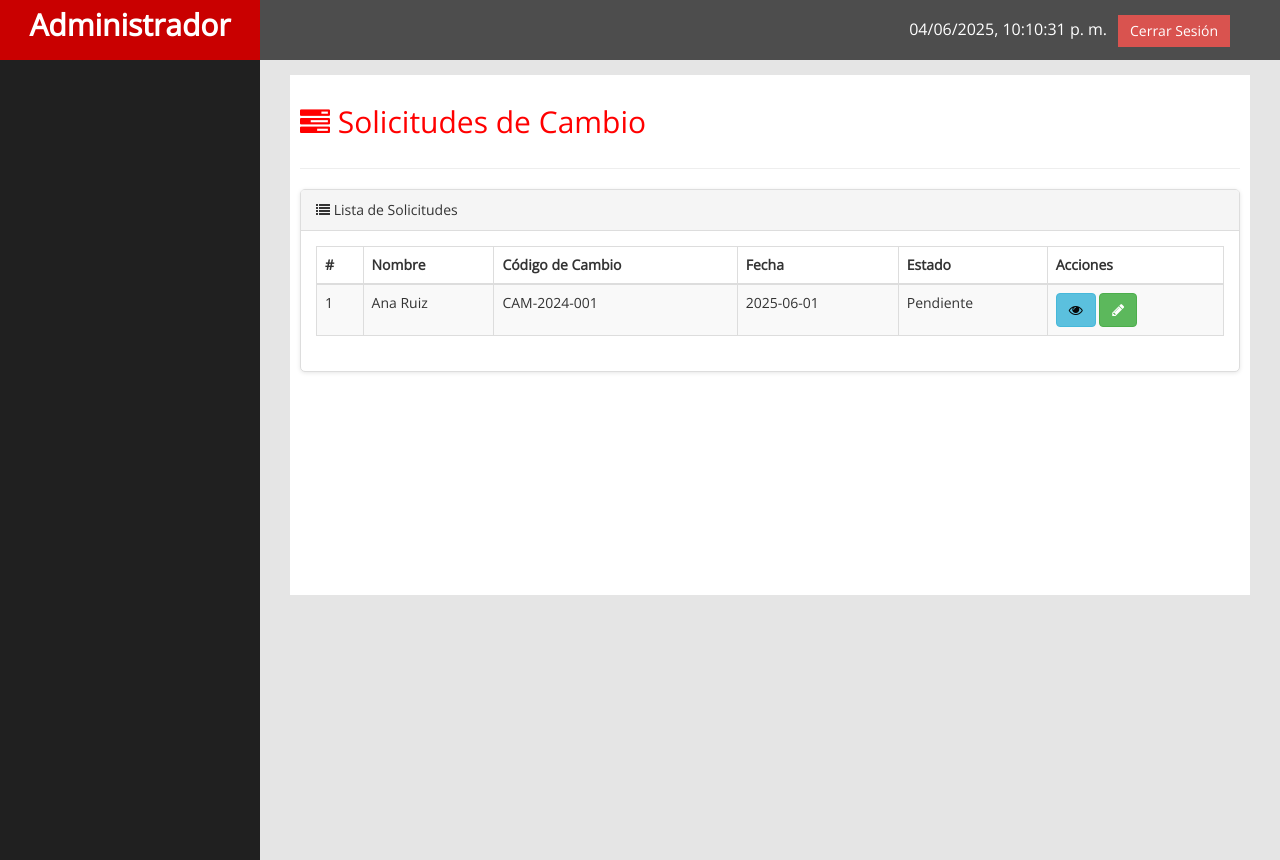
After one commit to Desarrolladores-Sistema-de-Eventos/Sistema_Eventos, a PHP site: page /evaluacion_tecnica.php in a window 1280 px wide. The commit adds this page. Run offline with PHP 8.4, Linux system fonts and the light colour scheme; the visitor is signed in with stand-in values (Sample User, id 1); some libraries are stand-ins or nearby versions.

Commit message:
Se creo el archivo evaluacion_tecnica.php, y el front para poder gestionar los cambios del sistema

```diff
--- a/config/config.php
+++ b/config/config.php
@@ -1,6 +1,6 @@
 <?php
 define('DB_HOST', 'localhost');
-define('DB_NAME', 'UTA_FISEI_EventosConfig');
+define('DB_NAME', 'uta_fisei_eventosconfig');
 define('DB_USER', 'root');
 define('DB_PASS', '');
 ?>
--- /dev/null
+++ b/views/evaluacion_tecnica.php
@@ -0,0 +1,241 @@
+<?php include("partials/header_Admin.php"); ?>
+<?php include("../core/auth.php"); ?>
+
+<div id="page-wrapper">
+  <div id="page-inner">
+    <div class="row">
+      <div class="col-md-12">
+        <h2><i class="fa fa-tasks"></i> Solicitudes de Cambio</h2>
+      </div>
+    </div>
+    <hr />
+
+    <div class="panel panel-default">
+      <div class="panel-heading"><i class="fa fa-list"></i> Lista de Solicitudes</div>
+      <div class="panel-body">
+
+        <div class="table-responsive">
+          <table class="table table-bordered table-striped" id="tabla-solicitudes">
+            <thead class="thead-dark">
+              <tr>
+                <th>#</th>
+                <th>Nombre</th>
+                <th>Código de Cambio</th>
+                <th>Fecha</th>
+                <th>Estado</th>
+                <th>Acciones</th>
+              </tr>
+            </thead>
+            <tbody>
+              <tr>
+                <td>1</td>
+                <td>Ana Ruiz</td>
+                <td>CAM-2024-001</td>
+                <td>2025-06-01</td>
+                <td>Pendiente</td>
+                <td>
+                  <button type="button" class="btn btn-info btn-ver"
+                    data-toggle="tooltip" title="Ver solicitud"
+                    data-nombre="Ana Ruiz"
+                    data-codigo="CAM-2024-001"
+                    data-fecha="2025-06-01"
+                    data-modulo="Matrícula">
+                    <i class="fa fa-eye"></i>
+                  </button>
+
+                  <button type="button" class="btn btn-success btn-evaluar"
+                    data-toggle="tooltip" title="Evaluar cambio"
+                    data-nombre="Ana Ruiz"
+                    data-codigo="CAM-2024-001"
+                    data-fecha="2025-06-01"
+                    data-modulo="Matrícula">
+                    <i class="fa fa-pencil"></i>
+                  </button>
+                </td>
+              </tr>
+            </tbody>
+          </table>
+        </div>
+
+        <!-- Modal Evaluación Técnica -->
+        <div class="modal fade" id="modalEvaluacion" tabindex="-1" role="dialog" aria-labelledby="modalEvaluacionLabel" aria-hidden="true">
+          <div class="modal-dialog modal-lg" role="document">
+            <div class="modal-content">
+
+              <div class="modal-header">
+                <h5 class="modal-title" id="modalEvaluacionLabel"><i class="fa fa-edit"></i> Evaluación Técnica del Cambio</h5>
+                <button type="button" class="close" data-dismiss="modal" aria-label="Cerrar">
+                  <span aria-hidden="true">&times;</span>
+                </button>
+              </div>
+
+              <div class="modal-body">
+                <form id="formEvaluacion">
+                  <div class="panel panel-info">
+                    <div class="panel-heading"><i class="fa fa-info-circle"></i> Información general</div>
+                    <div class="panel-body">
+                      <div class="row">
+                        <div class="col-md-6">
+                          <label><i class="fa fa-barcode"></i> Código del cambio</label>
+                          <input type="text" class="form-control" id="codigo" name="codigo" readonly>
+                        </div>
+                        <div class="col-md-6">
+                          <label><i class="fa fa-user"></i> Nombre del solicitante</label>
+                          <input type="text" class="form-control" id="solicitante" name="solicitante" readonly>
+                        </div>
+                      </div><br>
+                      <div class="row">
+                        <div class="col-md-6">
+                          <label><i class="fa fa-calendar"></i> Fecha de solicitud</label>
+                          <input type="date" class="form-control" id="fecha_solicitud" name="fecha_solicitud" readonly>
+                        </div>
+                        <div class="col-md-6">
+                          <label><i class="fa fa-cubes"></i> Módulo afectado</label>
+                          <input type="text" class="form-control" id="modulo" name="modulo" readonly>
+                        </div>
+                      </div>
+                    </div>
+                  </div>
+
+                  <div class="panel panel-warning">
+                    <div class="panel-heading"><i class="fa fa-sliders"></i> Evaluación técnica</div>
+                    <div class="panel-body">
+                      <div class="form-group">
+                        <label><i class="fa fa-tasks"></i> Tipo de cambio (ITIL)</label><br>
+                        <label class="radio-inline"><input type="radio" name="tipo_itil" value="Estándar"> Estándar</label>
+                        <label class="radio-inline"><input type="radio" name="tipo_itil" value="Normal"> Normal</label>
+                        <label class="radio-inline"><input type="radio" name="tipo_itil" value="Emergencia"> Emergencia</label>
+                      </div>
+
+                      <div class="form-group">
+                        <label><i class="fa fa-exclamation-triangle"></i> Prioridad</label><br>
+                        <label class="radio-inline"><input type="radio" name="prioridad" value="Alta"> Alta</label>
+                        <label class="radio-inline"><input type="radio" name="prioridad" value="Media"> Media</label>
+                        <label class="radio-inline"><input type="radio" name="prioridad" value="Baja"> Baja</label>
+                      </div>
+
+                      <div class="form-group">
+                        <label><i class="fa fa-wrench"></i> Categoría técnica</label>
+                        <select class="form-control" id="categoria" name="categoria">
+                          <option>Frontend / Interfaz</option>
+                          <option>Backend / Lógica del sistema</option>
+                          <option>Base de datos</option>
+                          <option>API o integraciones</option>
+                          <option>Seguridad / autenticación</option>
+                          <option>Otro</option>
+                        </select>
+                      </div>
+
+                      <div class="form-group">
+                        <label><i class="fa fa-lightbulb-o"></i> Evaluación técnica / impacto</label>
+                        <textarea class="form-control" id="evaluacion" name="evaluacion" rows="2"></textarea>
+                      </div>
+
+                      <div class="form-group">
+                        <label><i class="fa fa-thumbs-up"></i> Beneficios del cambio</label>
+                        <textarea class="form-control" id="beneficios" name="beneficios" rows="2"></textarea>
+                      </div>
+
+                      <div class="form-group">
+                        <label><i class="fa fa-thumbs-down"></i> Impacto de no realizar el cambio</label>
+                        <textarea class="form-control" id="impacto_negativo" name="impacto_negativo" rows="2"></textarea>
+                      </div>
+
+                      <div class="form-group">
+                        <label><i class="fa fa-list-ul"></i> Acciones requeridas</label>
+                        <textarea class="form-control" id="acciones" name="acciones" rows="2"></textarea>
+                      </div>
+                    </div>
+                  </div>
+
+                  <div class="panel panel-success">
+                    <div class="panel-heading"><i class="fa fa-check-circle"></i> Decisión y seguimiento</div>
+                    <div class="panel-body">
+                      <div class="form-group">
+                        <label><i class="fa fa-balance-scale"></i> Decisión</label><br>
+                        <label class="radio-inline"><input type="radio" name="estado" value="Aprobado"> Aprobado</label>
+                        <label class="radio-inline"><input type="radio" name="estado" value="Rechazado"> Rechazado</label>
+                        <label class="radio-inline"><input type="radio" name="estado" value="Más información"> Solicita más info</label>
+                      </div>
+
+                      <div class="form-group">
+                        <label><i class="fa fa-comments"></i> Observaciones</label>
+                        <textarea class="form-control" id="observaciones" name="observaciones" rows="2"></textarea>
+                      </div>
+
+                      <div class="form-group">
+                        <label><i class="fa fa-calendar-check-o"></i> Fecha de decisión</label>
+                        <input type="date" class="form-control" id="fecha_decision" name="fecha_decision">
+                      </div>
+
+                      <div class="form-group">
+                        <label><i class="fa fa-user-circle"></i> Responsable técnico</label>
+                        <input type="text" class="form-control" id="responsable" name="responsable">
+                      </div>
+                    </div>
+                  </div>
+
+                  <div class="modal-footer">
+                    <button type="submit" class="btn btn-danger"><i class="fa fa-save"></i> Guardar evaluación</button>
+                    <button type="button" class="btn btn-default" data-dismiss="modal">Cancelar</button>
+                  </div>
+                </form>
+              </div>
+
+            </div>
+          </div>
+        </div> <!-- Fin modal -->
+
+      </div>
+    </div>
+  </div>
+</div>
+
+<!-- Scripts necesarios -->
+<script src="https://code.jquery.com/jquery-3.6.0.min.js"></script>
+<script src="https://cdn.jsdelivr.net/npm/sweetalert2@11"></script>
+<script src="https://maxcdn.bootstrapcdn.com/bootstrap/3.4.1/js/bootstrap.min.js"></script>
+
+<script>
+$(document).ready(function () {
+  $('[data-toggle="tooltip"]').tooltip();
+
+  $('.btn-ver').click(function () {
+    const nombre = $(this).data('nombre');
+    const codigo = $(this).data('codigo');
+    const fecha = $(this).data('fecha');
+    const modulo = $(this).data('modulo');
+
+    Swal.fire({
+      title: 'Solicitud de ' + nombre,
+      html: `<b>Código:</b> ${codigo}<br><b>Fecha:</b> ${fecha}<br><b>Módulo:</b> ${modulo}`,
+      icon: 'info'
+    });
+  });
+
+  $('.btn-evaluar').click(function () {
+    const nombre = $(this).data('nombre');
+    const codigo = $(this).data('codigo');
+    const fecha = $(this).data('fecha');
+    const modulo = $(this).data('modulo');
+
+    $('#formEvaluacion')[0].reset();
+    $('#solicitante').val(nombre);
+    $('#codigo').val(codigo);
+    $('#fecha_solicitud').val(fecha);
+    $('#modulo').val(modulo);
+
+    setTimeout(() => {
+      $('#modalEvaluacion').modal('show');
+    }, 100);
+  });
+
+  $('#formEvaluacion').submit(function (e) {
+    e.preventDefault();
+    Swal.fire('Guardado', 'Evaluación registrada (simulada).', 'success');
+    $('#modalEvaluacion').modal('hide');
+  });
+});
+</script>
+
+<?php include("partials/footer_Admin.php"); ?>
--- a/views/partials/header_Admin.php
+++ b/views/partials/header_Admin.php
@@ -55,6 +55,7 @@ $esResponsable = !empty($_SESSION['usuario']['ES_RESPONSABLE']);
           <li><a href="../views/dashboard_Usu_Adm.php"><i class="fa fa-users fa-3x"></i> Usuarios</a></li>
           <li><a href="../views/dashboard_Rep_Adm.php"><i class="fa fa-file-text fa-3x"></i> Reportes</a></li>
           <li><a href="../views/configuracion_datos_base.php"><i class="fa fa-gear fa-3x"></i> Configuraciones</a></li>
+          <li><a href="../views/evaluacion_tecnica.php"><i class="fas fa-clipboard-check fa-3x"></i> Evaluación Técnica</a></li>
         <?php endif; ?>
 
 
```
